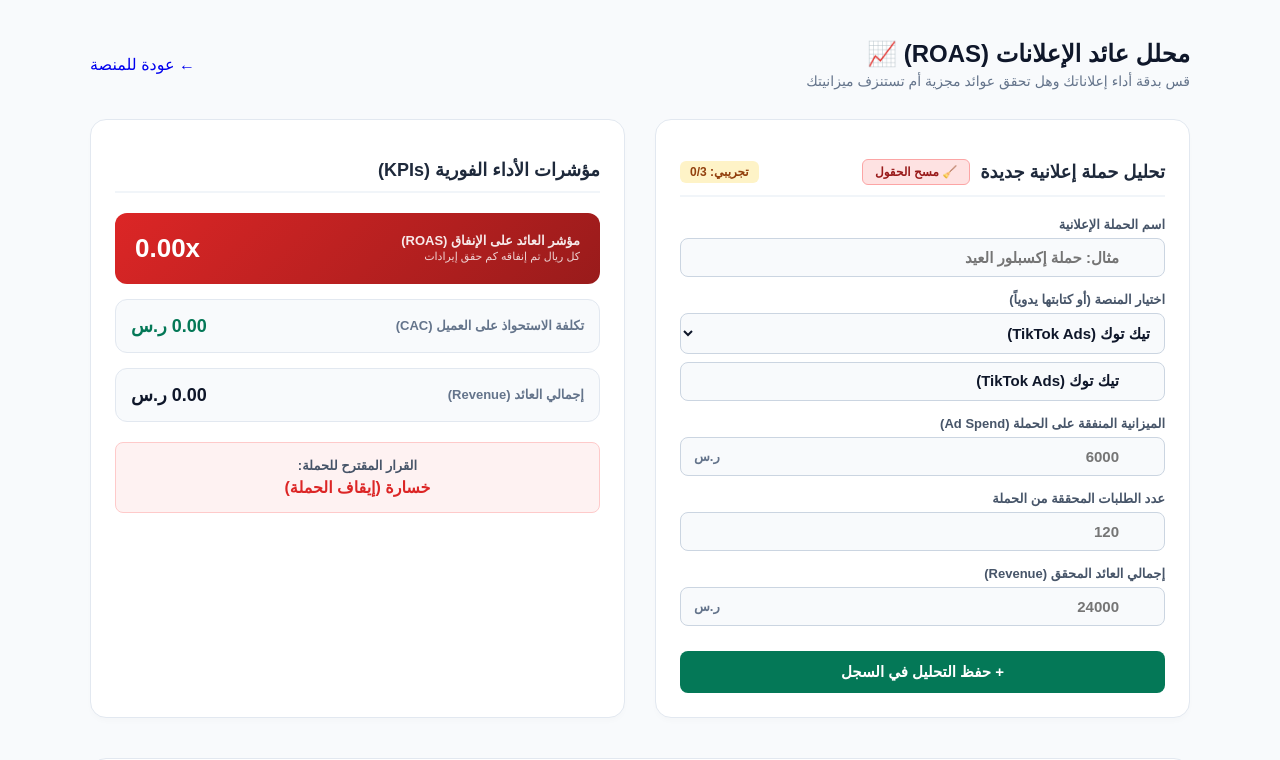
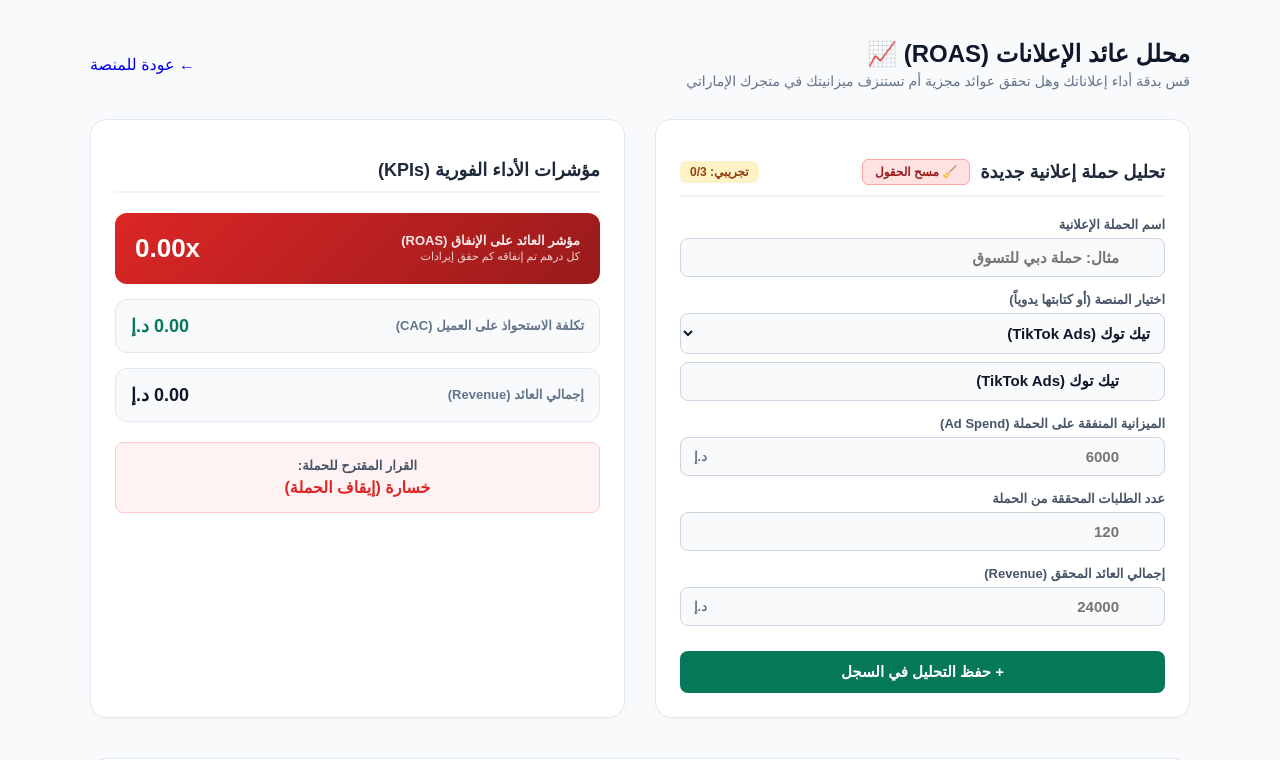
Before and after one commit to engaziasa-lang/engazia-app, a Next.js app: page /hub/ae/roas in a window 1280 px wide. Shown: the top 760 px of the page. Built offline with nearby package versions, Linux system fonts and the light colour scheme.

Commit message:
Update page.tsx

```diff
--- a/app/hub/ae/roas/page.tsx
+++ b/app/hub/ae/roas/page.tsx
@@ -16,7 +16,7 @@ interface RoasItem {
   createdAt?: string;
 }
 
-export default function RoasCalculatorSA() {
+export default function RoasCalculatorAE() {
   const [campaignName, setCampaignName] = useState<string>('');
   const [platformInput, setPlatformInput] = useState<string>('تيك توك (TikTok Ads)');
   const [adSpend, setAdSpend] = useState<number | ''>('');
@@ -30,7 +30,8 @@ export default function RoasCalculatorSA() {
   const fileInputRef = useRef<HTMLInputElement>(null);
 
   useEffect(() => {
-    const saved = localStorage.getItem('seerk_roas_calculator_items');
+    // تم تغيير مفتاح التخزين لفصل بيانات الإمارات عن السعودية
+    const saved = localStorage.getItem('seerk_ae_roas_calculator_items');
     if (saved) {
       try { setItems(JSON.parse(saved)); } catch (e) { }
     }
@@ -38,7 +39,7 @@ export default function RoasCalculatorSA() {
 
   const saveToLocalStorage = (newItems: RoasItem[]) => {
     setItems(newItems);
-    localStorage.setItem('seerk_roas_calculator_items', JSON.stringify(newItems));
+    localStorage.setItem('seerk_ae_roas_calculator_items', JSON.stringify(newItems));
   };
 
   const isActivated = typeof window !== 'undefined' && !!localStorage.getItem('merchant_license_key');
@@ -87,7 +88,8 @@ export default function RoasCalculatorSA() {
 
     const now = new Date();
     const timeOptions: Intl.DateTimeFormatOptions = { hour: 'numeric', minute: 'numeric', hour12: true };
-    const formattedDate = `${now.toLocaleDateString('ar-SA')} - ${now.toLocaleTimeString('ar-SA', timeOptions)}`;
+    // تعديل التوقيت ليطابق الإمارات
+    const formattedDate = `${now.toLocaleDateString('ar-AE')} - ${now.toLocaleTimeString('ar-AE', timeOptions)}`;
 
     if (editingId) {
       const updated = items.map(item => item.id === editingId ? {
@@ -173,10 +175,10 @@ export default function RoasCalculatorSA() {
                 <th>اسم الحملة</th>
                 <th>التاريخ والوقت</th>
                 <th>المنصة الإعلانية</th>
-                <th>الميزانية (الإنفاق)</th>
+                <th>الميزانية (الإنفاق) (د.إ)</th>
                 <th>عدد الطلبات</th>
-                <th>إجمالي العائد</th>
-                <th>تكلفة الاستحواذ (CAC)</th>
+                <th>إجمالي العائد (د.إ)</th>
+                <th>تكلفة الاستحواذ (CAC) (د.إ)</th>
                 <th>مؤشر العائد (ROAS)</th>
               </tr>
             </thead>
@@ -220,7 +222,7 @@ export default function RoasCalculatorSA() {
     const url = URL.createObjectURL(blob);
     const link = document.createElement("a");
     link.setAttribute("href", url);
-    link.setAttribute("download", "seerk_roas_analysis.xls");
+    link.setAttribute("download", "seerk_ae_roas_analysis.xls");
     document.body.appendChild(link);
     link.click();
     document.body.removeChild(link);
@@ -323,9 +325,9 @@ export default function RoasCalculatorSA() {
       <div className="header">
         <div className="title-box">
           <h1>محلل عائد الإعلانات (ROAS) 📈</h1>
-          <p>قس بدقة أداء إعلاناتك وهل تحقق عوائد مجزية أم تستنزف ميزانيتك</p>
+          <p>قس بدقة أداء إعلاناتك وهل تحقق عوائد مجزية أم تستنزف ميزانيتك في متجرك الإماراتي</p>
         </div>
-        <Link href="/hub/sa" className="back-btn">
+        <Link href="/hub/ae" className="back-btn">
           <span>←</span> عودة للمنصة
         </Link>
       </div>
@@ -347,7 +349,7 @@ export default function RoasCalculatorSA() {
             <div className="input-group">
               <label>اسم الحملة الإعلانية</label>
               <div className="input-wrapper">
-                <input type="text" value={campaignName} onChange={(e) => setCampaignName(e.target.value)} placeholder="مثال: حملة إكسبلور العيد" required />
+                <input type="text" value={campaignName} onChange={(e) => setCampaignName(e.target.value)} placeholder="مثال: حملة دبي للتسوق" required />
               </div>
             </div>
 
@@ -369,8 +371,8 @@ export default function RoasCalculatorSA() {
             <div className="input-group">
               <label>الميزانية المنفقة على الحملة (Ad Spend)</label>
               <div className="input-wrapper">
-                <input type="number" min="0" value={adSpend === '' ? '' : adSpend} onChange={(e) => setAdSpend(e.target.value === '' ? '' : Number(e.target.value))} placeholder="6000" required />
-                <span className="currency-tag">ر.س</span>
+                <input className="with-currency" type="number" min="0" value={adSpend === '' ? '' : adSpend} onChange={(e) => setAdSpend(e.target.value === '' ? '' : Number(e.target.value))} placeholder="6000" required />
+                <span className="currency-tag">د.إ</span>
               </div>
             </div>
 
@@ -384,8 +386,8 @@ export default function RoasCalculatorSA() {
             <div className="input-group">
               <label>إجمالي العائد المحقق (Revenue)</label>
               <div className="input-wrapper">
-                <input type="number" min="0" value={revenueGenerated === '' ? '' : revenueGenerated} onChange={(e) => setRevenueGenerated(e.target.value === '' ? '' : Number(e.target.value))} placeholder="24000" required />
-                <span className="currency-tag">ر.س</span>
+                <input className="with-currency" type="number" min="0" value={revenueGenerated === '' ? '' : revenueGenerated} onChange={(e) => setRevenueGenerated(e.target.value === '' ? '' : Number(e.target.value))} placeholder="24000" required />
+                <span className="currency-tag">د.إ</span>
               </div>
             </div>
 
@@ -402,7 +404,7 @@ export default function RoasCalculatorSA() {
           <div className={`result-box ${roas >= 3 ? 'primary' : roas >= 1.5 ? 'warning' : 'danger'}`}>
             <div>
               <div className="result-label">مؤشر العائد على الإنفاق (ROAS)</div>
-              <div style={{ fontSize: '11px', opacity: 0.8, marginTop: '2px' }}>كل ريال تم إنفاقه كم حقق إيرادات</div>
+              <div style={{ fontSize: '11px', opacity: 0.8, marginTop: '2px' }}>كل درهم تم إنفاقه كم حقق إيرادات</div>
             </div>
             <div className="result-value">
               {roas.toFixed(2)}x
@@ -411,12 +413,12 @@ export default function RoasCalculatorSA() {
 
           <div className="result-box">
             <span className="result-label">تكلفة الاستحواذ على العميل (CAC)</span>
-            <span className="result-value" style={{ color: '#047857' }}>{cac.toFixed(2)} ر.س</span>
+            <span className="result-value" style={{ color: '#047857' }}>{cac.toFixed(2)} د.إ</span>
           </div>
 
           <div className="result-box" style={{ background: '#f8fafc' }}>
             <span className="result-label">إجمالي العائد (Revenue)</span>
-            <span className="result-value">{rev.toFixed(2)} ر.س</span>
+            <span className="result-value">{rev.toFixed(2)} د.إ</span>
           </div>
 
           <div style={{ marginTop: '20px', padding: '15px', borderRadius: '8px', background: roas >= 3 ? '#ecfdf5' : roas >= 1.5 ? '#fffbeb' : '#fef2f2', border: `1px solid ${roas >= 3 ? '#a7f3d0' : roas >= 1.5 ? '#fde68a' : '#fecaca'}`, textAlign: 'center' }}>
@@ -472,12 +474,12 @@ export default function RoasCalculatorSA() {
                       <div style={{ fontSize: '11px', color: '#0369a1', marginTop: '2px', fontWeight: 800 }}>{item.platform}</div>
                       {item.createdAt && <div style={{ fontSize: '11px', color: '#64748b', marginTop: '4px', fontWeight: 600 }}>🕒 {item.createdAt}</div>}
                     </td>
-                    <td style={{ color: '#dc2626' }}>{item.adSpend} ر.س</td>
+                    <td style={{ color: '#dc2626' }}>{item.adSpend} د.إ</td>
                     <td>
                       <div style={{ fontWeight: 800 }}>{item.ordersGenerated} طلب</div>
-                      <div style={{ fontSize: '11px', color: '#64748b' }}>CAC: {item.cac} ر.س</div>
+                      <div style={{ fontSize: '11px', color: '#64748b' }}>CAC: {item.cac} د.إ</div>
                     </td>
-                    <td style={{ fontWeight: 900 }}>{item.revenueGenerated} ر.س</td>
+                    <td style={{ fontWeight: 900 }}>{item.revenueGenerated} د.إ</td>
                     <td>
                       <span style={{ background: item.roas >= 3 ? '#ecfdf5' : item.roas >= 1.5 ? '#fffbeb' : '#fef2f2', color: item.roas >= 3 ? '#047857' : item.roas >= 1.5 ? '#d97706' : '#dc2626', padding: '4px 8px', borderRadius: '6px', fontWeight: 900, fontSize: '14px' }}>
                         {item.roas}x
@@ -497,12 +499,12 @@ export default function RoasCalculatorSA() {
               <tfoot>
                 <tr className="tfoot-row">
                   <td colSpan={2} style={{ textAlign: 'center' }}>الإجمالي الكلي / المتوسط</td>
-                  <td style={{ color: '#dc2626' }}>{totalAdSpend.toFixed(2)} ر.س</td>
+                  <td style={{ color: '#dc2626' }}>{totalAdSpend.toFixed(2)} د.إ</td>
                   <td>
                     <div>{totalOrders} طلب</div>
-                    <div style={{ fontSize: '11px', color: '#64748b' }}>CAC: {overallCac.toFixed(2)} ر.س</div>
+                    <div style={{ fontSize: '11px', color: '#64748b' }}>CAC: {overallCac.toFixed(2)} د.إ</div>
                   </td>
-                  <td>{totalRevenue.toFixed(2)} ر.س</td>
+                  <td>{totalRevenue.toFixed(2)} د.إ</td>
                   <td style={{ color: overallRoas >= 3 ? '#047857' : overallRoas >= 1.5 ? '#d97706' : '#dc2626' }}>{overallRoas.toFixed(2)}x</td>
                   <td></td>
                 </tr>
```
